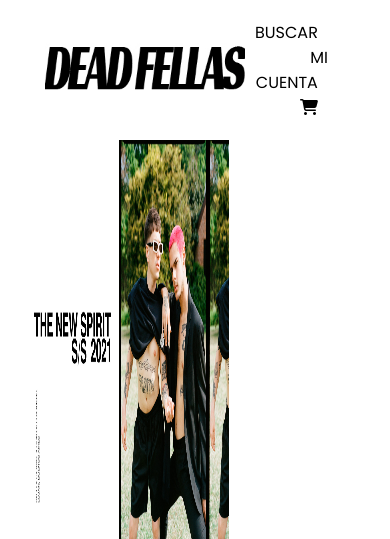
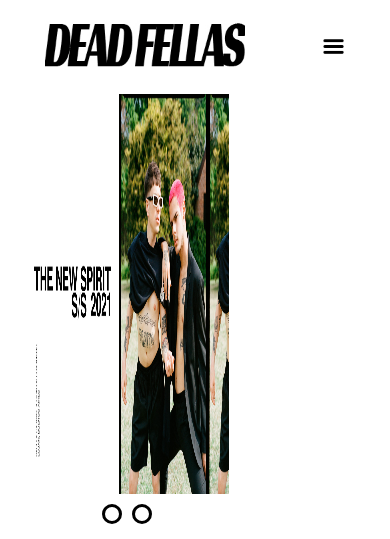
Before and after one commit to Francisco-Guido/DeadFellas, a Node server app: page / in a window 390 px wide; the page is wider, and only the part inside the window is pictured. Shown: the top 539 px of that part. Run offline with Node 20, Linux system fonts and the light colour scheme; some libraries are stand-ins or nearby versions.

Commit message:
agregando menu

```diff
--- a/public/css/style.css
+++ b/public/css/style.css
@@ -39,6 +39,41 @@
     font-weight: 400;
     padding: 0% 10px 0% 10px;
 }
+
+.menu-icon {
+    width: 23px;
+    margin-left: 15px;
+    display: none;
+}
+/* --- media query para el menu */
+
+@media only screen and (max-width:800px) {
+    nav ul {
+        position: absolute;
+        top: 70px;
+        left: 0px;
+        background: white;
+        width: 100%;
+        overflow: hidden;
+        transition: max-height 0.3s;
+    }
+    nav ul li {
+        display: block;
+        margin-right: 50px;
+        margin-top: 10px;
+        margin-bottom: 10px;
+    }
+    /* nav ul li a {
+        color: black;
+    } */
+    .menu-icon {
+        display: block;
+        cursor: pointer;
+    }
+}
+
+
+
 
 p {
     color: black;
--- a/source/views/index.ejs
+++ b/source/views/index.ejs
@@ -21,12 +21,13 @@
             <img src="/images/logo/lodoDef.jpg" width="200">
     </div>
    <nav>
-        <ul>
+        <ul id="MenuItems">
             <li><a href="" class = "carrito">BUSCAR</a></li>
             <li><a href="" class = "carrito">MI CUENTA</a></li>
             <li><a href="" class = "carrito"><i class="fa fa-shopping-cart" aria-hidden="true"></i> </a></li>
         </ul>
     </nav>
+    <img src="/images/logo/menu.png" class="menu-icon" onclick="menutoggle()">
     </div>
     <!-- <div class="row">
         <figure class="col-0">
@@ -97,6 +98,23 @@
 
 <<%- include('./partials/scripts') %>
 
+<!-- js para menu toggle -->
+<script>
+    var MenuItems = document.getElementById("MenuItems");
+
+    MenuItems.style.maxHeight = "0px";
+
+    function menutoggle() {
+        if(MenuItems.style.maxHeight == "0px")
+        {
+            MenuItems.style.maxHeight = "200px";
+        } else {
+            MenuItems.style.maxHeight = "0px";
+        }
+    }
+
+</script>
+
 
 </body>
 </html>
```
Also changed, not shown: public/images/logo/menu.png (added).
